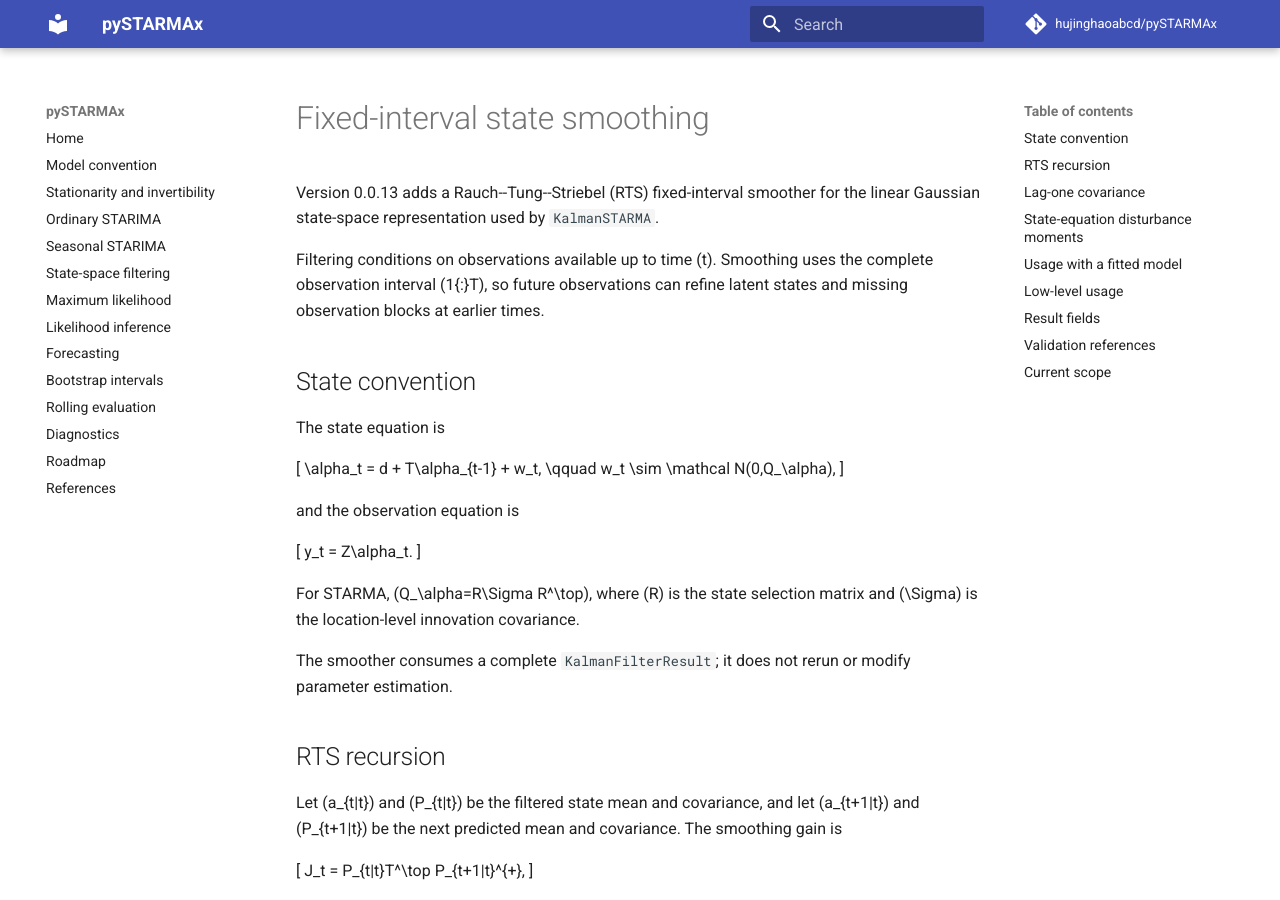
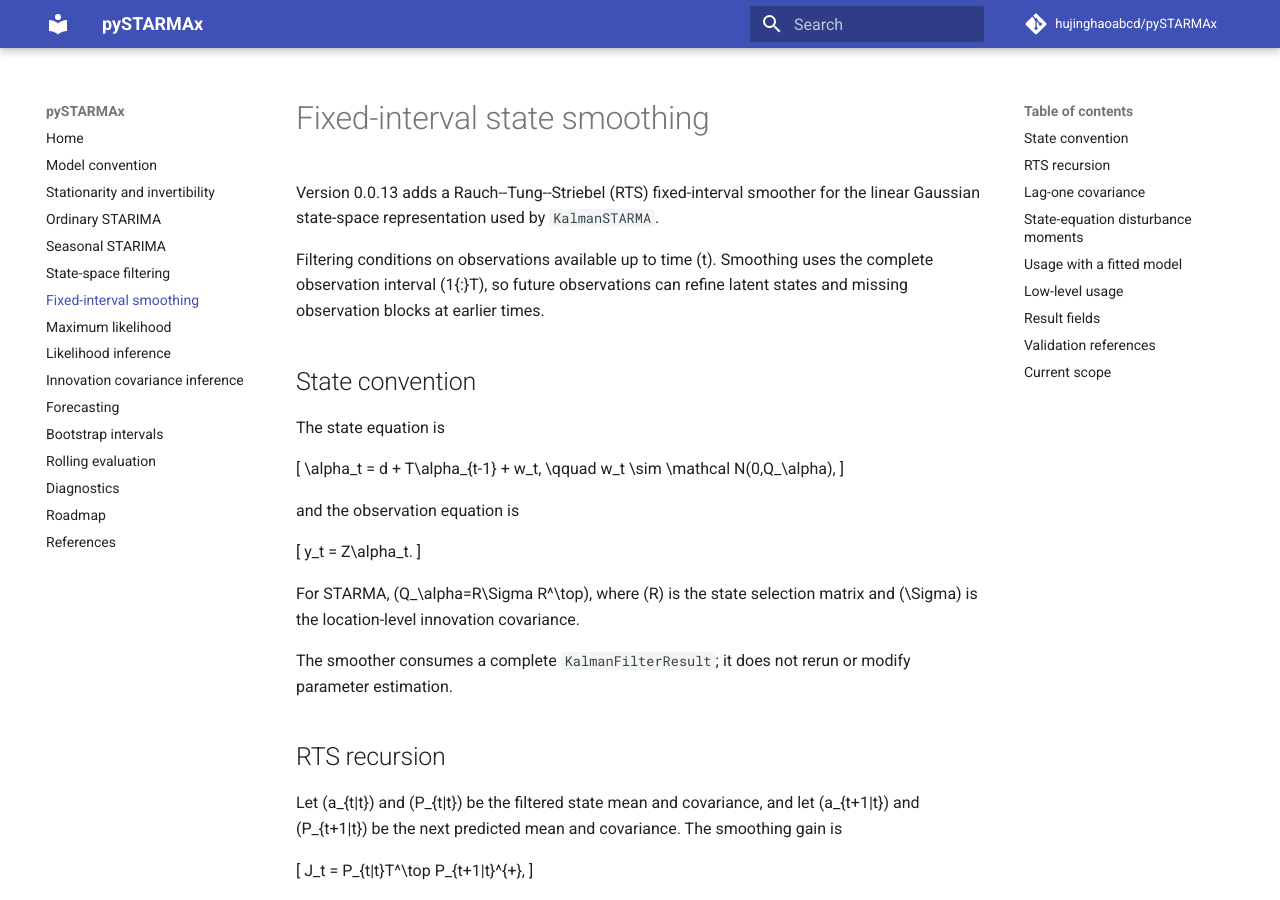
Before and after one commit to hujinghaoabcd/pySTARMAx, an MkDocs documentation site: the page built from docs/smoothing.md, in a window 1280 px wide and 900 px high. Built offline with MkDocs 1.6.1 and Material for MkDocs 9.7.7, drawn with Linux system fonts in a browser that asks for light colours; comment, search, counter and statistics services are not loaded.

Commit message:
Add covariance and smoothing documentation navigation

```diff
--- a/mkdocs.yml
+++ b/mkdocs.yml
@@ -11,8 +11,10 @@ nav:
   - Ordinary STARIMA: starima.md
   - Seasonal STARIMA: seasonal.md
   - State-space filtering: state_space.md
+  - Fixed-interval smoothing: smoothing.md
   - Maximum likelihood: maximum_likelihood.md
   - Likelihood inference: likelihood_inference.md
+  - Innovation covariance inference: covariance_inference.md
   - Forecasting: forecasting.md
   - Bootstrap intervals: bootstrap.md
   - Rolling evaluation: evaluation.md
```
